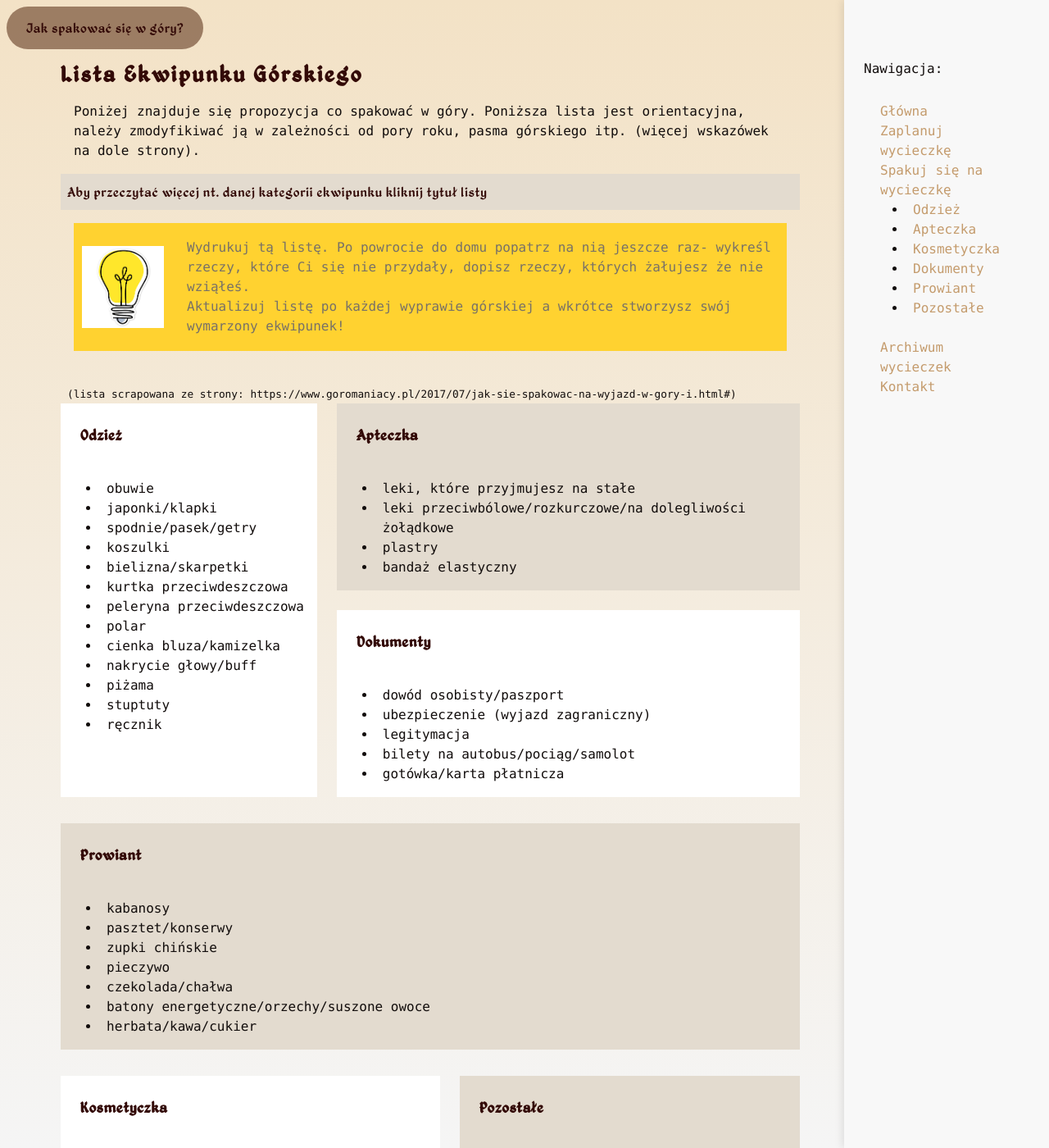
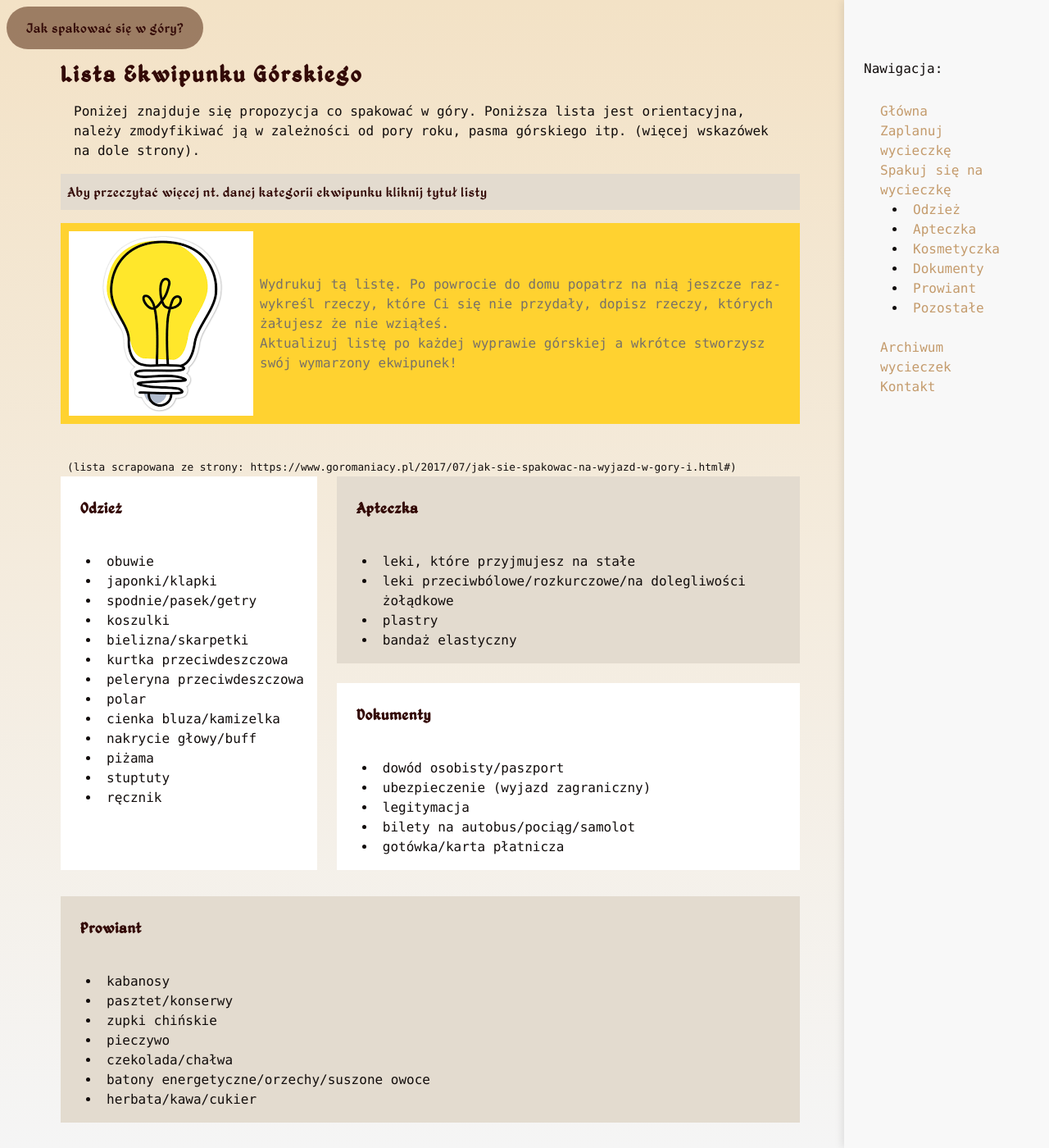
Before and after one commit to kama-pa-go/KGprojects, a Jekyll site: the page built from ekwipunek.md, in a window 1280 px wide and 1400 px high. Shown: the whole window at 82% size. Built offline with Jekyll 4.4.1, drawn with Linux system fonts in a browser that asks for light colours.

Commit message:
Your commit message here

```diff
--- a/_layouts/ekwipunek1.html
+++ b/_layouts/ekwipunek1.html
@@ -64,7 +64,7 @@
 
       <h3 class="bg-amber-950/50 rounded-full fixed left-2 z-50 top-2 text-justBrown px-6 py-3">{{ page.title }}</h3>
 
-      <h1 class="bg-allmostAllmostWhite p-4 z-0">{{ page.title }}</h1>
+      <h1 class="bg-allmostAllmostWhite m-4 p-4 z-0">{{ page.title }}</h1>
     </header>
 
     <main id="app" class="flex flex-col min-h-screen">
--- a/assets/output.css
+++ b/assets/output.css
@@ -408,6 +408,9 @@
   .mx-auto {
     margin-inline: auto;
   }
+  .my-4 {
+    margin-block: calc(var(--spacing) * 4);
+  }
   .my-6 {
     margin-block: calc(var(--spacing) * 6);
   }
@@ -555,8 +558,14 @@
   .min-h-screen {
     min-height: 100vh;
   }
+  .w-1 {
+    width: calc(var(--spacing) * 1);
+  }
   .w-1\/2 {
     width: calc(1/2 * 100%);
+  }
+  .w-3 {
+    width: calc(var(--spacing) * 3);
   }
   .w-3\/5 {
     width: calc(3/5 * 100%);
@@ -1264,11 +1273,17 @@
   .bg-amber-300 {
     background-color: var(--color-amber-300);
   }
+  .bg-amber-950 {
+    background-color: var(--color-amber-950);
+  }
   .bg-amber-950\/50 {
     background-color: color-mix(in oklab, var(--color-amber-950) 50%, transparent);
   }
   .bg-basicBeage {
     background-color: var(--color-basicBeage);
+  }
+  .bg-black {
+    background-color: var(--color-black);
   }
   .bg-black\/50 {
     background-color: color-mix(in oklab, var(--color-black) 50%, transparent);
--- a/ekwipunek.md
+++ b/ekwipunek.md
@@ -9,9 +9,9 @@ title: Jak spakować się w góry?
 
 <h3 class="bg-greyBase p-2">Aby przeczytać więcej nt. danej kategorii ekwipunku kliknij tytuł listy</h3>
 
-<blockquote class="p-4">
+<blockquote class="my-4 w-full">
     <div style="display: flex; align-items: center; padding: 10px;" class="bg-amber-300">
-    <img src="assets/images/bulb.png" alt="Opis obrazka" style="margin-right: 20px; width: 100px; height: auto;">
+    <img src="assets/images/bulb.png" alt="Opis obrazka" style="height: auto;">
     <p style= "padding: 8px;" class="text-greyBaseDark">
         Wydrukuj tą listę. Po powrocie do domu popatrz na nią jeszcze raz- wykreśl rzeczy, które Ci się nie przydały, dopisz rzeczy, których żałujesz że nie wziąłeś.<br>
         Aktualizuj listę po każdej wyprawie górskiej a wkrótce stworzysz swój wymarzony ekwipunek!
```
